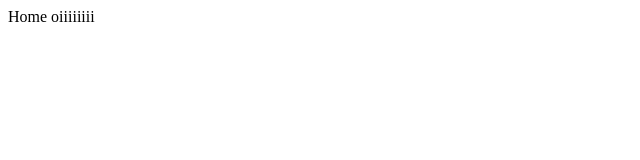
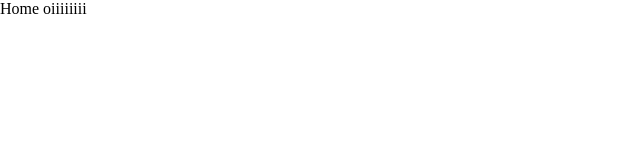
Before and after one commit to narakushi/projeto-gerador-recibos, a React (Vite) app in the folder projeto-gerador/: page / in a window 1280 px wide. Shown: the top 160 px of the page, without its empty margins (0-640 px from the left). Built offline with nearby package versions, Linux system fonts and the light colour scheme.

Commit message:
:sparkles: feat: resetando css global e criando arquivo de style para home

```diff
--- a/projeto-gerador/src/assets/pages/Home.jsx
+++ b/projeto-gerador/src/assets/pages/Home.jsx
@@ -1,4 +1,5 @@
-import React from 'react'
+import React from 'react';
+import "../ui/styles/Home.css";
 
 function Home() {
   return (
--- a/projeto-gerador/src/index.css
+++ b/projeto-gerador/src/index.css
@@ -0,0 +1,5 @@
+* {
+  margin: 0;
+  padding: 0;
+  box-sizing: border-box;
+}
```
Also changed, not shown: projeto-gerador/src/assets/ui/styles/Home.css (added).
